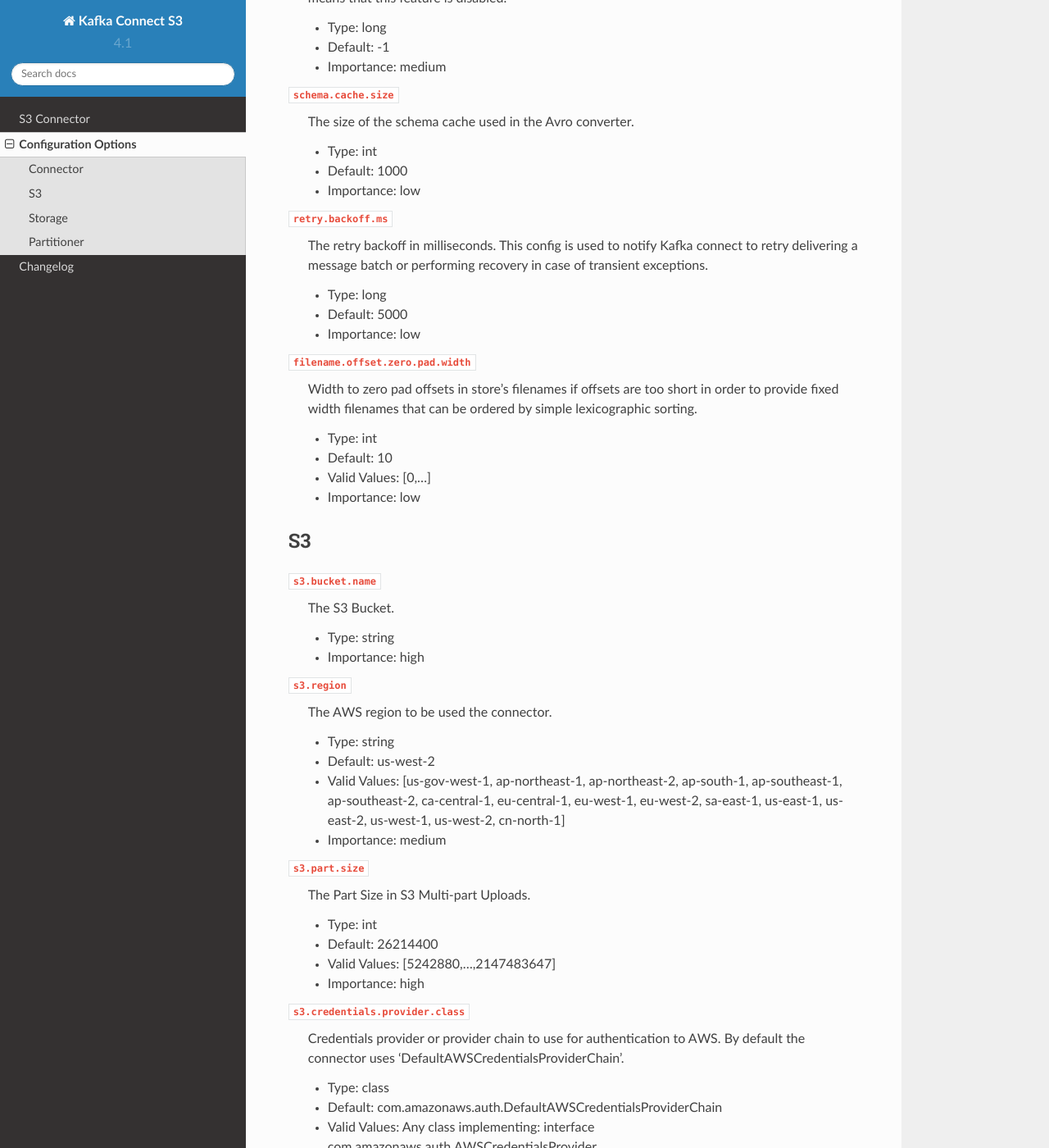
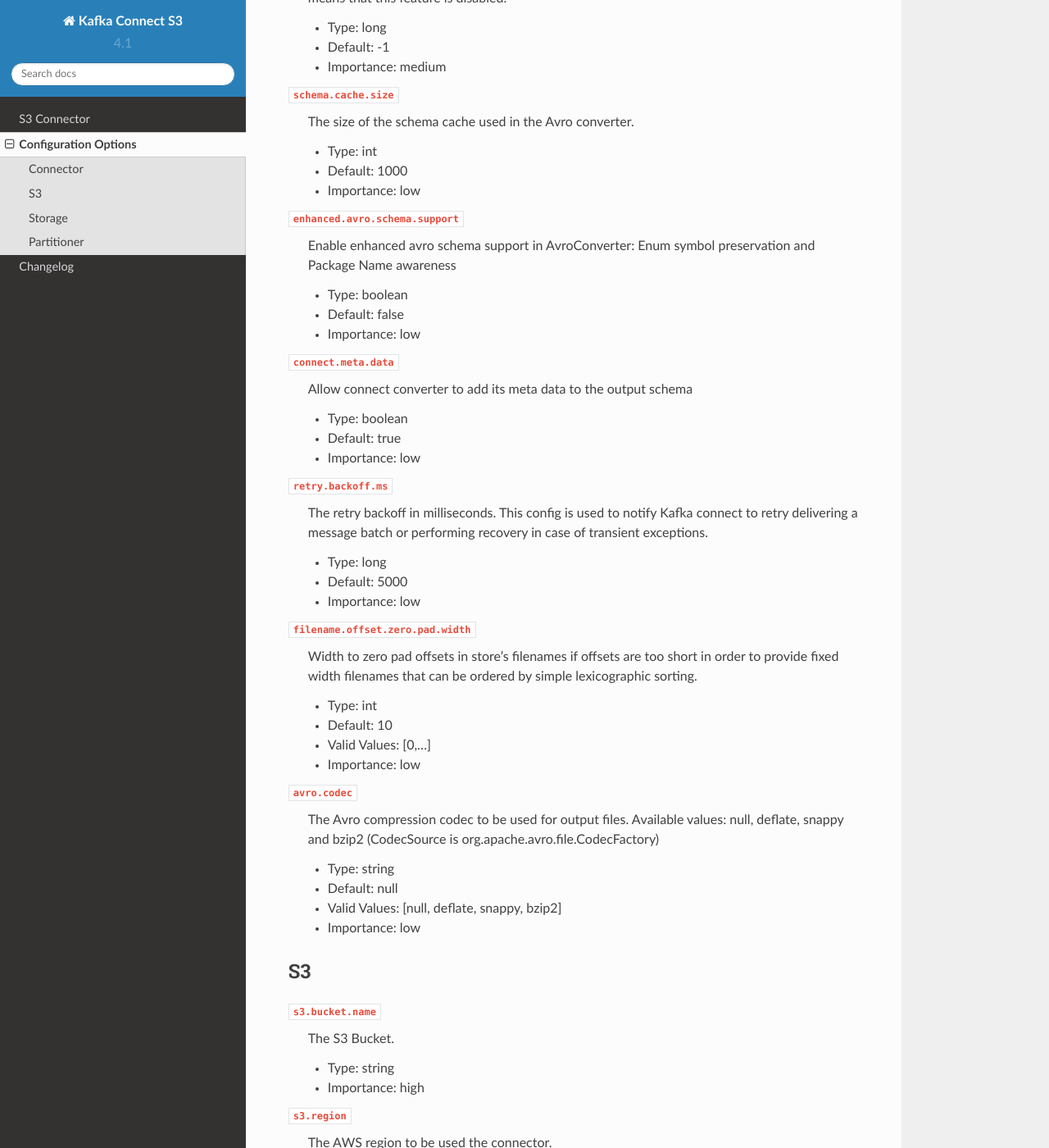
Before and after one commit to confluentinc/kafka-connect-storage-cloud, a Sphinx documentation site: the page built from kafka-connect-s3/docs/configuration_options.rst, in a window 1280 px wide and 1400 px high, scrolled down 858 px. Shown: the whole window at 82% size. Built offline with Sphinx 7.4.7 and the Read the Docs theme 2.0.0, drawn with Linux system fonts in a browser that asks for light colours; some of the changed text lies outside the part shown.

Commit message:
Update configuration options doc.

```diff
--- a/kafka-connect-s3/docs/configuration_options.rst
+++ b/kafka-connect-s3/docs/configuration_options.rst
@@ -39,6 +39,20 @@
   * Default: 1000
   * Importance: low
 
+``enhanced.avro.schema.support``
+  Enable enhanced avro schema support in AvroConverter: Enum symbol preservation and Package Name awareness
+
+  * Type: boolean
+  * Default: false
+  * Importance: low
+
+``connect.meta.data``
+  Allow connect converter to add its meta data to the output schema
+
+  * Type: boolean
+  * Default: true
+  * Importance: low
+
 ``retry.backoff.ms``
   The retry backoff in milliseconds. This config is used to notify Kafka connect to retry delivering a message batch or performing recovery in case of transient exceptions.
 
@@ -52,6 +66,14 @@
   * Type: int
   * Default: 10
   * Valid Values: [0,...]
+  * Importance: low
+
+``avro.codec``
+  The Avro compression codec to be used for output  files. Available values: null, deflate, snappy and bzip2 (CodecSource is org.apache.avro.file.CodecFactory)
+
+  * Type: string
+  * Default: null
+  * Valid Values: [null, deflate, snappy, bzip2]
   * Importance: low
 
 S3
@@ -92,6 +114,14 @@
 
   * Type: string
   * Default: ""
+  * Valid Values: [AES256, aws:kms, ]
+  * Importance: low
+
+``s3.sse.aws.kms.id``
+  The name of the AWS Key Management Service (AWS-KMS) key to be used for server side encryption of the S3 objects. No encryption is used when no key is provided, but it is enabled when 'aws:kms' is specified as encryption algorithm with a valid key name.
+
+  * Type: string
+  * Default: ""
   * Importance: low
 
 ``s3.acl.canned``
```
Also changed, not shown: other parts of kafka-connect-s3/docs/configuration_options.rst (+0 -7 lines).
